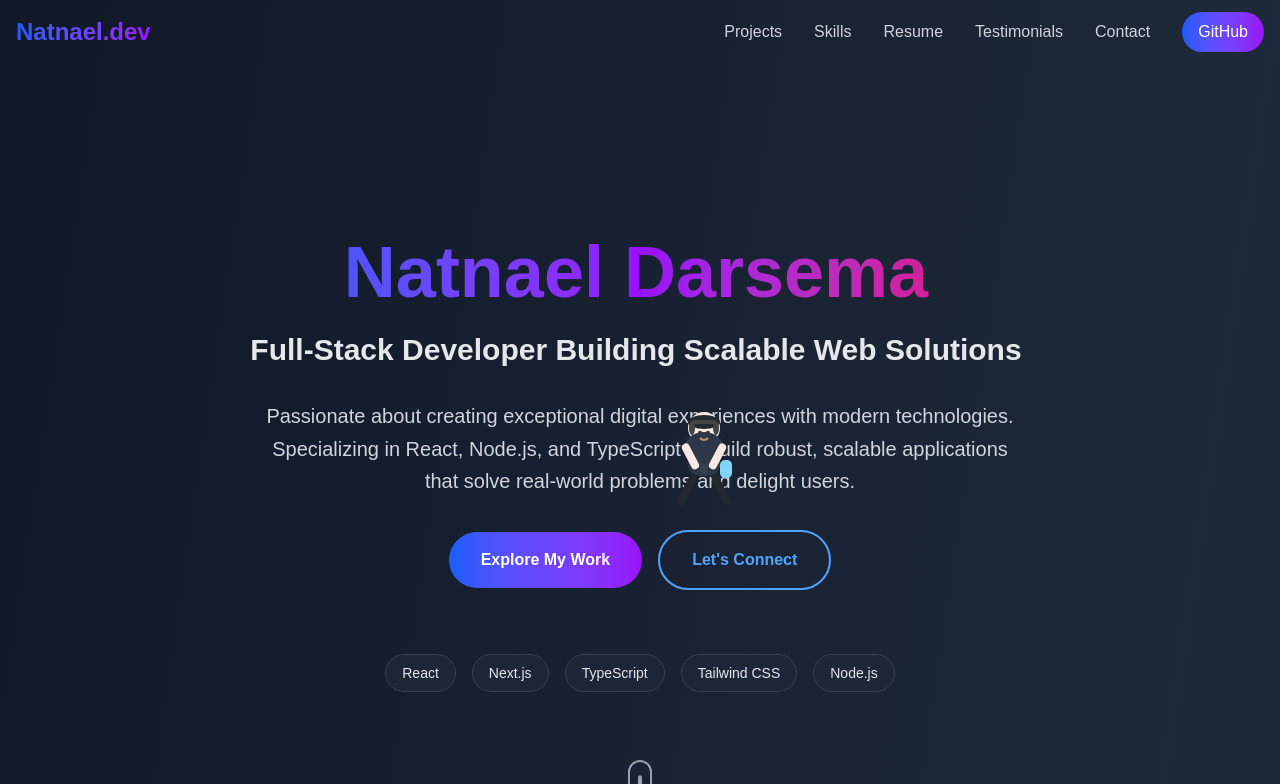
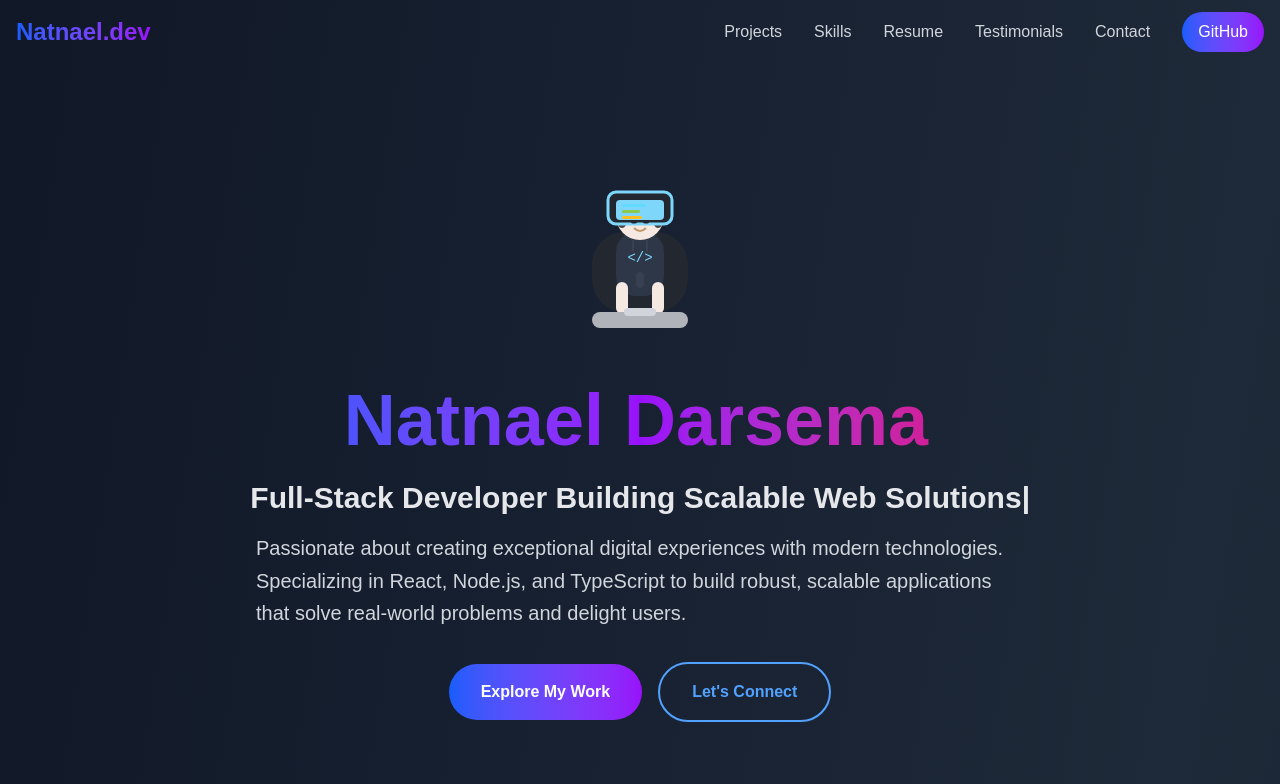
Before and after one commit to Nati-darse/Portfolio, a Next.js app: page / in a window 1280 px wide. Shown: the top 784 px of the page. Built offline with nearby package versions, Linux system fonts and the light colour scheme.

Commit message:
update the avater movement

```diff
--- a/src/app/components/WalkingAvatar.tsx
+++ b/src/app/components/WalkingAvatar.tsx
@@ -1,82 +1,56 @@
-import React, { useEffect } from 'react';
-import { motion, useAnimation } from 'framer-motion';
+import React from 'react';
 
-interface WalkingAvatarProps {
-  onArrive?: () => void;
-}
-
-export default function WalkingAvatar({ onArrive }: WalkingAvatarProps) {
-  const controls = useAnimation();
-
-  useEffect(() => {
-    controls.start({ x: '50vw' }).then(() => {
-      if (onArrive) onArrive();
-    });
-  }, [controls, onArrive]);
-
+// Sitting developer avatar: hands on keyboard, PC in front, above the text
+export default function SittingAvatar() {
   return (
-    <motion.div
-      initial={{ x: '-20vw' }}
-      animate={controls}
-      transition={{ duration: 2, ease: 'easeInOut' }}
-      className="absolute left-0 top-1/2 -translate-y-1/2 z-20"
-      style={{ width: '8rem', height: '8rem' }}
-    >
-      <svg viewBox="0 0 128 128" fill="none" xmlns="http://www.w3.org/2000/svg" className="w-full h-full">
+    <div className="w-64 h-64 mx-auto">
+      <svg viewBox="0 0 256 256" fill="none" xmlns="http://www.w3.org/2000/svg" className="w-full h-full">
+        {/* Chair back */}
+        <rect x="80" y="120" width="96" height="80" rx="32" fill="#23272f" />
+        {/* Body (hoodie) */}
+        <rect x="104" y="120" width="48" height="64" rx="20" fill="#2d3748" />
+        {/* Hoodie pocket */}
+        <rect x="124" y="160" width="8" height="16" rx="4" fill="#374151" />
+        {/* Hoodie drawstrings */}
+        <rect x="120" y="128" width="2" height="12" rx="1" fill="#374151" />
+        <rect x="134" y="128" width="2" height="12" rx="1" fill="#374151" />
+        {/* Code symbol on hoodie */}
+        <text x="128" y="150" fontSize="14" fill="#7ed6fb" fontFamily="monospace" textAnchor="middle">{'</>'}</text>
         {/* Head */}
-        <ellipse cx="64" cy="28" rx="16" ry="16" fill="#f5e9e2" />
+        <ellipse cx="128" cy="104" rx="24" ry="24" fill="#f5e9e2" />
         {/* Hair */}
-        <ellipse cx="64" cy="22" rx="16" ry="7" fill="#23272f" />
-        {/* Hoodie */}
-        <ellipse cx="64" cy="48" rx="20" ry="16" fill="#2d3748" />
-        {/* Body */}
-        <rect x="48" y="44" width="32" height="32" rx="12" fill="#2d3748" />
-        {/* Hoodie pocket */}
-        <rect x="60" y="64" width="8" height="10" rx="3" fill="#374151" />
+        <ellipse cx="128" cy="96" rx="24" ry="10" fill="#23272f" />
         {/* Headphones */}
-        <ellipse cx="52" cy="28" rx="3" ry="7" fill="#444" />
-        <ellipse cx="76" cy="28" rx="3" ry="7" fill="#444" />
-        <rect x="52" y="20" width="24" height="4" rx="2" fill="#444" />
-        {/* Bag */}
-        <rect x="80" y="60" width="12" height="18" rx="5" fill="#7ed6fb" />
-        {/* Arm (front, swinging) */}
-        <motion.rect
-          x="80" y="44" width="8" height="28" rx="4" fill="#f5e9e2"
-          animate={{ rotate: [30, -30, 30] }}
-          transition={{ duration: 1, repeat: Infinity }}
-          style={{ originX: 0.5, originY: 0 }}
-        />
-        {/* Arm (back, swinging) */}
-        <motion.rect
-          x="40" y="44" width="8" height="28" rx="4" fill="#f5e9e2"
-          animate={{ rotate: [-30, 30, -30] }}
-          transition={{ duration: 1, repeat: Infinity }}
-          style={{ originX: 0.5, originY: 0 }}
-        />
-        {/* Leg (front, swinging) */}
-        <motion.rect
-          x="70" y="76" width="8" height="32" rx="4" fill="#23272f"
-          animate={{ rotate: [-30, 30, -30] }}
-          transition={{ duration: 1, repeat: Infinity }}
-          style={{ originX: 0.5, originY: 0 }}
-        />
-        {/* Leg (back, swinging) */}
-        <motion.rect
-          x="50" y="76" width="8" height="32" rx="4" fill="#23272f"
-          animate={{ rotate: [30, -30, 30] }}
-          transition={{ duration: 1, repeat: Infinity }}
-          style={{ originX: 0.5, originY: 0 }}
-        />
+        <ellipse cx="110" cy="104" rx="6" ry="12" fill="#444" />
+        <ellipse cx="146" cy="104" rx="6" ry="12" fill="#444" />
+        <rect x="110" y="90" width="36" height="8" rx="4" fill="#444" />
+        {/* Arms (on keyboard) */}
+        <rect x="104" y="170" width="12" height="32" rx="6" fill="#f5e9e2" />
+        <rect x="140" y="170" width="12" height="32" rx="6" fill="#f5e9e2" />
+        {/* Desk */}
+        <rect x="80" y="200" width="96" height="16" rx="8" fill="#b0b4ba" />
+        {/* Keyboard */}
+        <rect x="112" y="196" width="32" height="8" rx="4" fill="#d1d5db" />
+        {/* PC Monitor (front) */}
+        <rect x="96" y="80" width="64" height="32" rx="8" fill="#23272f" stroke="#7ed6fb" strokeWidth="3" />
+        {/* Glowing screen */}
+        <rect x="104" y="88" width="48" height="20" rx="4" fill="#7ed6fb">
+          <animate attributeName="fill" values="#7ed6fb;#b2f7ef;#7ed6fb" dur="2s" repeatCount="indefinite" />
+        </rect>
+        {/* Code lines (syntax colors) */}
+        <rect x="110" y="92" width="24" height="3" rx="1.5" fill="#61dafb" />
+        <rect x="110" y="98" width="18" height="3" rx="1.5" fill="#8cc84b" />
+        <rect x="110" y="104" width="20" height="3" rx="1.5" fill="#fbbf24" />
         {/* Eyes (animated blink) */}
-        <ellipse cx="60" cy="32" rx="2" ry="1" fill="#23272f">
-          <animate attributeName="ry" values="1;0.2;1" keyTimes="0;0.5;1" dur="3s" repeatCount="indefinite" />
+        <ellipse cx="122" cy="110" rx="3" ry="1.5" fill="#23272f">
+          <animate attributeName="ry" values="1.5;0.3;1.5" keyTimes="0;0.5;1" dur="3s" repeatCount="indefinite" />
         </ellipse>
-        <ellipse cx="68" cy="32" rx="2" ry="1" fill="#23272f">
-          <animate attributeName="ry" values="1;0.2;1" keyTimes="0;0.5;1" dur="3s" repeatCount="indefinite" />
+        <ellipse cx="134" cy="110" rx="3" ry="1.5" fill="#23272f">
+          <animate attributeName="ry" values="1.5;0.3;1.5" keyTimes="0;0.5;1" dur="3s" repeatCount="indefinite" />
         </ellipse>
         {/* Mouth */}
-        <path d="M60 38 Q64 42 68 38" stroke="#c2996b" strokeWidth="2" fill="none" />
+        <path d="M122 116 Q128 122 134 116" stroke="#c2996b" strokeWidth="2" fill="none" />
       </svg>
-    </motion.div>
+    </div>
   );
 }
--- a/src/app/page.tsx
+++ b/src/app/page.tsx
@@ -10,7 +10,7 @@ import Footer from './components/Footer';
 import Resume from './components/Resume';
 import Testimonials from './components/Testimonials';
 import JobCertificates from './components/JobCertificates';
-import WalkingAvatar from './components/WalkingAvatar';
+import SittingAvatar from './components/WalkingAvatar';
 import TypewriterText from './components/TypewriterText';
 import React, { useState } from 'react';
 // import Blog from './components/Blog';
@@ -162,55 +162,32 @@ const staggerContainer = {
 };
 
 export default function Home() {
-  // Sequential typewriter logic, triggered after avatar arrives
-  const [showName, setShowName] = useState(false);
   const [showTagline, setShowTagline] = useState(false);
-
-  // When avatar arrives, start name typing
-  const handleAvatarArrive = () => setShowName(true);
-  // When name finishes typing, show tagline
   const handleNameTyped = () => setShowTagline(true);
 
   return (
     <main className="min-h-screen bg-gradient-to-br from-gray-900 via-gray-800 to-gray-900 pt-16">
       {/* Hero Section */}
-      <motion.section
-        initial={{ opacity: 0 }}
-        animate={{ opacity: 1 }}
-        transition={{ duration: 0.8 }}
-        className="relative min-h-screen flex items-center justify-center overflow-hidden"
-      >
-        {/* Walking Avatar */}
-        <WalkingAvatar onArrive={handleAvatarArrive} />
-        <div className="relative z-10 text-center px-4 max-w-4xl mx-auto">
-          {/* Digital nameplate area for typewriter text */}
-          <div className="mt-32 mb-8">
-            {showName && (
-              <motion.h1
-                initial={{ opacity: 0, y: 20 }}
-                animate={{ opacity: 1, y: 0 }}
-                transition={{ duration: 0.6, delay: 0.2 }}
-                className="text-5xl md:text-7xl font-bold bg-gradient-to-r from-blue-600 via-purple-600 to-pink-600 bg-clip-text text-transparent mb-6"
-              >
-                <TypewriterText text="Natnael Darsema" speed={70} onTyped={handleNameTyped} />
-              </motion.h1>
-            )}
-            {showTagline && (
-              <motion.p
-                initial={{ opacity: 0, y: 20 }}
-                animate={{ opacity: 1, y: 0 }}
-                transition={{ duration: 0.6, delay: 0.4 }}
-                className="text-2xl md:text-3xl font-semibold text-gray-200 mb-4"
-              >
-                <TypewriterText text="Full-Stack Developer Building Scalable Web Solutions" speed={30} />
-              </motion.p>
-            )}
-          </div>
+      <section className="relative min-h-screen flex flex-col items-center justify-center overflow-hidden">
+        {/* Sitting Avatar above the text */}
+        <div className="w-full flex justify-center mt-12 mb-2">
+          <SittingAvatar />
+        </div>
+        <div className="relative z-10 text-center px-4 max-w-4xl mx-auto mt-2">
+          <h1 className="text-5xl md:text-7xl font-bold bg-gradient-to-r from-blue-600 via-purple-600 to-pink-600 bg-clip-text text-transparent mb-6">
+            <TypewriterText text="Natnael Darsema" speed={90} onTyped={handleNameTyped} />
+          </h1>
+          {showTagline && (
+            <p className="text-2xl md:text-3xl font-semibold text-gray-200 mb-4">
+              <TypewriterText text="Full-Stack Developer Building Scalable Web Solutions" speed={45} />
+            </p>
+          )}
+        </div>
 
           <motion.p
             initial={{ opacity: 0, y: 20 }}
             animate={{ opacity: 1, y: 0 }}
-            transition={{ duration: 0.6, delay: 0.8 }}
+            transition={{ duration: 0.6, delay: 1 }}
             className="text-lg md:text-xl text-gray-300 mb-8 max-w-3xl mx-auto leading-relaxed"
           >
             Passionate about creating exceptional digital experiences with modern technologies.
@@ -255,24 +232,7 @@ export default function Home() {
               </span>
             ))}
           </motion.div>
-        </div>
-
-        {/* Scroll Indicator */}
-        <motion.div
-          initial={{ opacity: 0 }}
-          animate={{ opacity: 1 }}
-          transition={{ duration: 1, delay: 1.5 }}
-          className="absolute bottom-16 left-1/2 transform -translate-x-1/2"
-        >
-          <div className="w-6 h-10 border-2 border-gray-400 rounded-full flex justify-center">
-            <motion.div
-              animate={{ y: [0, 8, 0] }}
-              transition={{ duration: 1.5, repeat: Infinity }}
-              className="w-1 h-3 bg-gray-400 rounded-full mt-2"
-            />
-          </div>
-        </motion.div>
-      </motion.section>
+        </section>
 
       {/* Projects Section */}
       <motion.section
```
Also changed, not shown: public/projects/Screenshot 2025-07-04 181033.png (added), public/projects/Screenshot 2025-07-04 231455.png (added).
